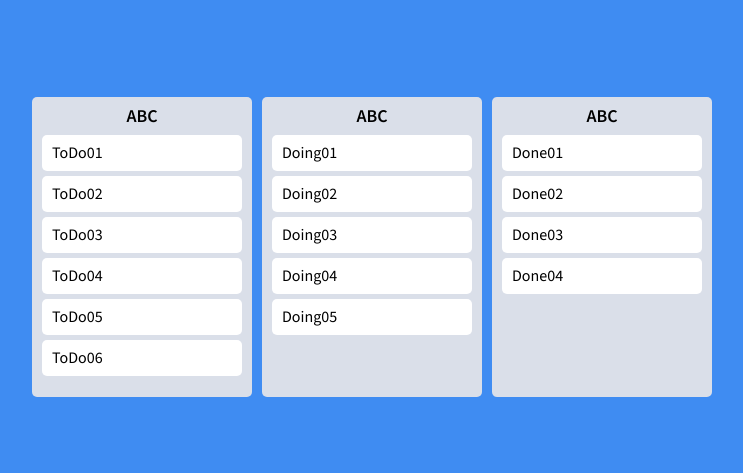
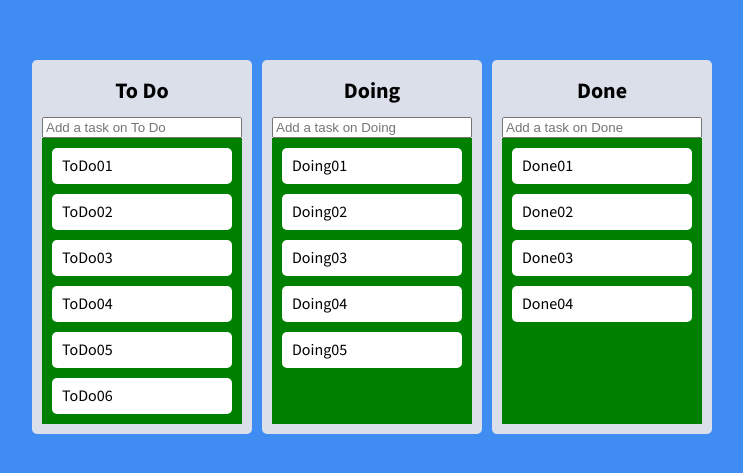
Before and after one commit to hansf14/react-practice-trello-clone-challenge, a React (Create React App) app: page / in a window 1280 px wide. Shown: the part 153-626 px from the top of the page, without its empty margins (268-1011 px from the left). Built offline with nearby package versions, Linux system fonts and the light colour scheme; what recoil-persist would draw is missing.

Commit message:
Challenge 시작 전

```diff
--- a/src/App.tsx
+++ b/src/App.tsx
@@ -109,6 +109,7 @@ function App() {
     (
       // eslint-disable-next-line @typescript-eslint/no-unused-vars
       { source, destination, draggableId, ...otherParams },
+      // eslint-disable-next-line @typescript-eslint/no-unused-vars
       responderProvided,
     ) => {
       console.log("source:", source);
@@ -152,8 +153,12 @@ function App() {
         }
         const taskListCloneSrc = [...categorySrc.taskList];
         const [task] = taskListCloneSrc.splice(source.index, 1);
+
         const taskListCloneDest = [...categoryDest.taskList];
-        taskListCloneDest.splice(destination.index, 0, task);
+        const taskClone = { ...task };
+        taskClone.categoryKey = categoryDest.text;
+        taskListCloneDest.splice(destination.index, 0, taskClone);
+
         setRecoil(categorySelectorFamily(source.droppableId), {
           ...categorySrc,
           taskList: taskListCloneSrc,
@@ -167,7 +172,7 @@ function App() {
     [],
   );
 
-  console.log(stateCategoryList);
+  // console.log(stateCategoryList);
 
   return (
     <>
@@ -191,6 +196,7 @@ function App() {
                     key={stateCategory.text}
                     id={stateCategory.text}
                     tasks={stateCategory.taskList}
+                    label={stateCategory.text}
                   />
                 );
               })}
--- a/src/components/DraggableCard.tsx
+++ b/src/components/DraggableCard.tsx
@@ -1,13 +1,24 @@
 import React from "react";
-import { styled } from "styled-components";
-import { Draggable } from "@hello-pangea/dnd";
+import { css, styled } from "styled-components";
+import { Draggable, DraggableStateSnapshot } from "@hello-pangea/dnd";
 import { Task } from "@/atoms";
 
-const DraggableCardBase = styled.div`
-  margin-bottom: 5px;
+const DraggableCardBase = styled.div.withConfig({
+  shouldForwardProp: (prop) => !["isDragging"].includes(prop),
+})<Partial<DraggableStateSnapshot>>`
+  &:not(:last-child) {
+    margin-bottom: 10px;
+  }
   padding: 10px;
-  background-color: ${({ theme }) => theme.cardBgColor};
+  background-color: ${({ theme, isDragging }) =>
+    Boolean(isDragging) ? "tomato" : theme.cardBgColor};
   border-radius: 5px;
+  ${({ isDragging }) =>
+    isDragging
+      ? css`
+          box-shadow: 5px 5px 3px 3px rgba(0, 0, 0, 0.4);
+        `
+      : ""}
 `;
 
 export interface DraggableCardProps {
@@ -18,21 +29,25 @@ export interface DraggableCardProps {
 
 const DraggableCard = React.memo(({ id, index, task }: DraggableCardProps) => {
   // console.log(`index: [${index}] is rendered.`);
-	console.log(task,"is rendered.");
+  console.log(task, "is rendered.");
   // console.log(task);
   const { text } = task;
 
   return (
     <Draggable draggableId={id} index={index}>
-      {(draggableProvided) => (
+      {
+        // eslint-disable-next-line @typescript-eslint/no-unused-vars
+        (draggableProvided, draggableStateSnapshot, draggableRubic) => (
           <DraggableCardBase
             ref={draggableProvided.innerRef}
             {...draggableProvided.dragHandleProps}
             {...draggableProvided.draggableProps}
+            isDragging={draggableStateSnapshot.isDragging}
           >
             {text}
           </DraggableCardBase>
-      )}
+        )
+      }
     </Draggable>
   );
 });
--- a/src/components/DroppableBoard.tsx
+++ b/src/components/DroppableBoard.tsx
@@ -1,14 +1,25 @@
-import React from "react";
+import React, { useCallback } from "react";
 import { styled } from "styled-components";
-import { Droppable } from "@hello-pangea/dnd";
-import { Task } from "@/atoms";
+import { Droppable, DroppableStateSnapshot } from "@hello-pangea/dnd";
+import { categorySelectorFamily, Task } from "@/atoms";
+import { useForm } from "react-hook-form";
 import DraggableCard from "./DraggableCard";
+import { useRecoilState } from "recoil";
+import { generateUniqueRandomId } from "@/utils";
 
 const Title = styled.h2`
-  margin-bottom: 10px;
+  margin: 10px 0 15px;
   text-align: center;
-  font-weight: 600;
-  font-size: 18px;
+  font-weight: bold;
+  font-size: 22px;
+`;
+
+const Form = styled.form`
+  width: 100%;
+
+  input {
+    width: 100%;
+  }
 `;
 
 const DroppableBoardBase = styled.div`
@@ -21,24 +32,86 @@ const DroppableBoardBase = styled.div`
   border-radius: 5px;
 `;
 
-const DroppableArea = styled.div`
+const DroppableArea = styled.div.withConfig({
+  shouldForwardProp: (prop) =>
+    !["isDraggingOver", "draggingFromThisWith"].includes(prop),
+})<Partial<DroppableStateSnapshot>>`
+  padding: 10px;
   flex-grow: 1;
+  background-color: ${({ isDraggingOver, draggingFromThisWith }) =>
+    !Boolean(isDraggingOver)
+      ? "green"
+      : Boolean(draggingFromThisWith)
+        ? "yellow"
+        : "red"};
+  transition: background-color 0.3s ease-in-out;
 `;
 
 export interface DroppableBoardProps {
   id: string;
   tasks: Task[];
+  label: string;
 }
 
-const DroppableBoard = React.memo(({ id, tasks }: DroppableBoardProps) => {
+export interface FormData {
+  taskText: string;
+}
+
+const DroppableBoard = React.memo(
+  ({ id, tasks, label }: DroppableBoardProps) => {
+    const [stateCategory, setStateCategory] = useRecoilState(
+      categorySelectorFamily(id),
+    );
+
+    const {
+      register,
+      handleSubmit,
+      // setValue,
+      reset, // setValue("taskText", "")
+      formState: { errors },
+    } = useForm<FormData>();
+
+    const onValid = useCallback(
+      (data: FormData) => {
+        // console.log(data);
+
+        setStateCategory((cur) => {
+          if (!cur) {
+            return;
+          }
+          const newTask = {
+            id: generateUniqueRandomId(),
+            text: data.taskText,
+            categoryKey: id,
+          } satisfies Task;
+
+          const curClone = { ...cur };
+          curClone.taskList = [...curClone.taskList, newTask];
+          return curClone;
+        });
+
+        reset();
+      },
+      [id, setStateCategory, reset],
+    );
+
     return (
       <DroppableBoardBase>
-      <Title>ABC</Title>
+        <Title>{label}</Title>
+        <Form onSubmit={handleSubmit(onValid)}>
+          <input
+            type="text"
+            placeholder={`Add a task on ${label}`}
+            {...register("taskText", { required: true })}
+          />
+        </Form>
         <Droppable droppableId={id}>
-        {(droppableProvided) => (
+          {(droppableProvided, droppableStateSnapshot) => (
             <DroppableArea
               ref={droppableProvided.innerRef}
               {...droppableProvided.droppableProps}
+              isDraggingOver={droppableStateSnapshot.isDraggingOver}
+              draggingFromThisWith={droppableStateSnapshot.draggingFromThisWith}
             >
               {tasks.map((task, idx) => {
                 return (
@@ -56,7 +129,8 @@ const DroppableBoard = React.memo(({ id, tasks }: DroppableBoardProps) => {
         </Droppable>
       </DroppableBoardBase>
     );
-});
+  },
+);
 DroppableBoard.displayName = "DroppableBoard";
 
 export default DroppableBoard;
```
Also changed, not shown: todo.txt. Lines whose indentation alone changed are shown as unchanged.
